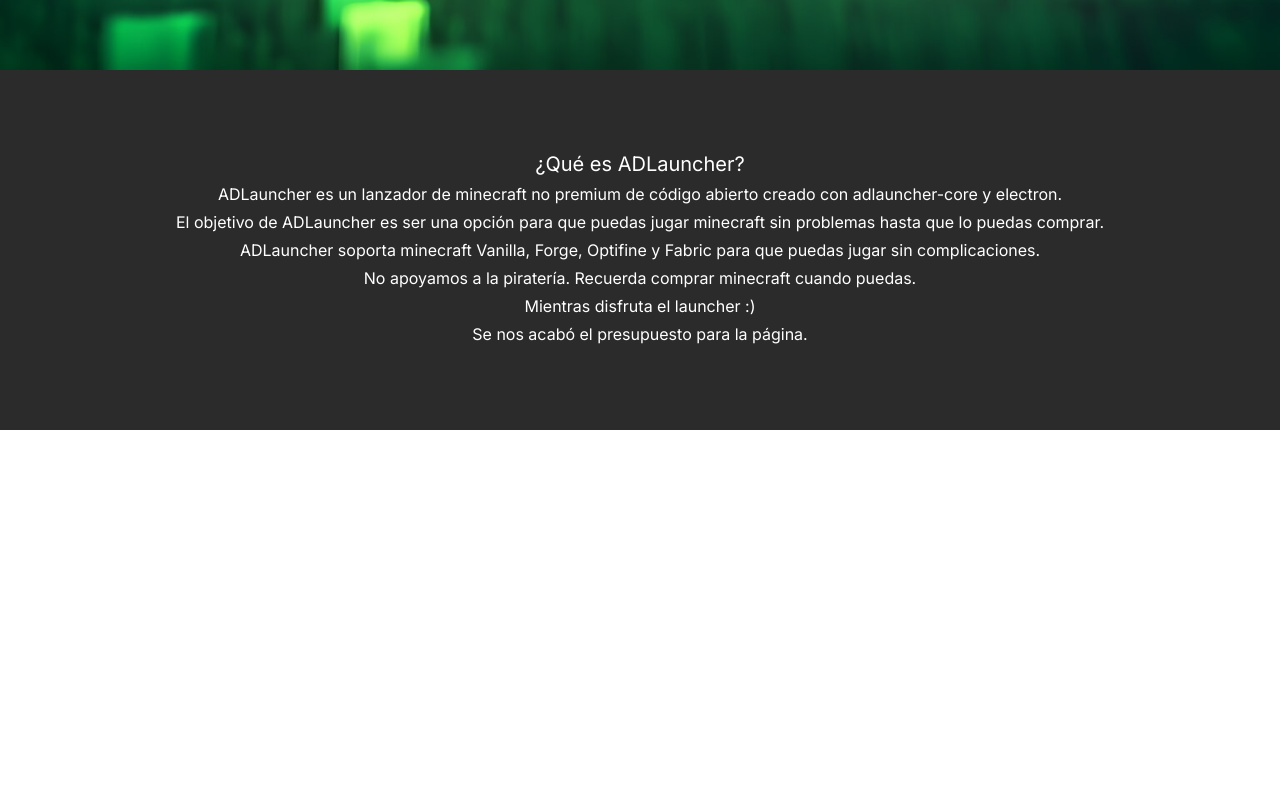
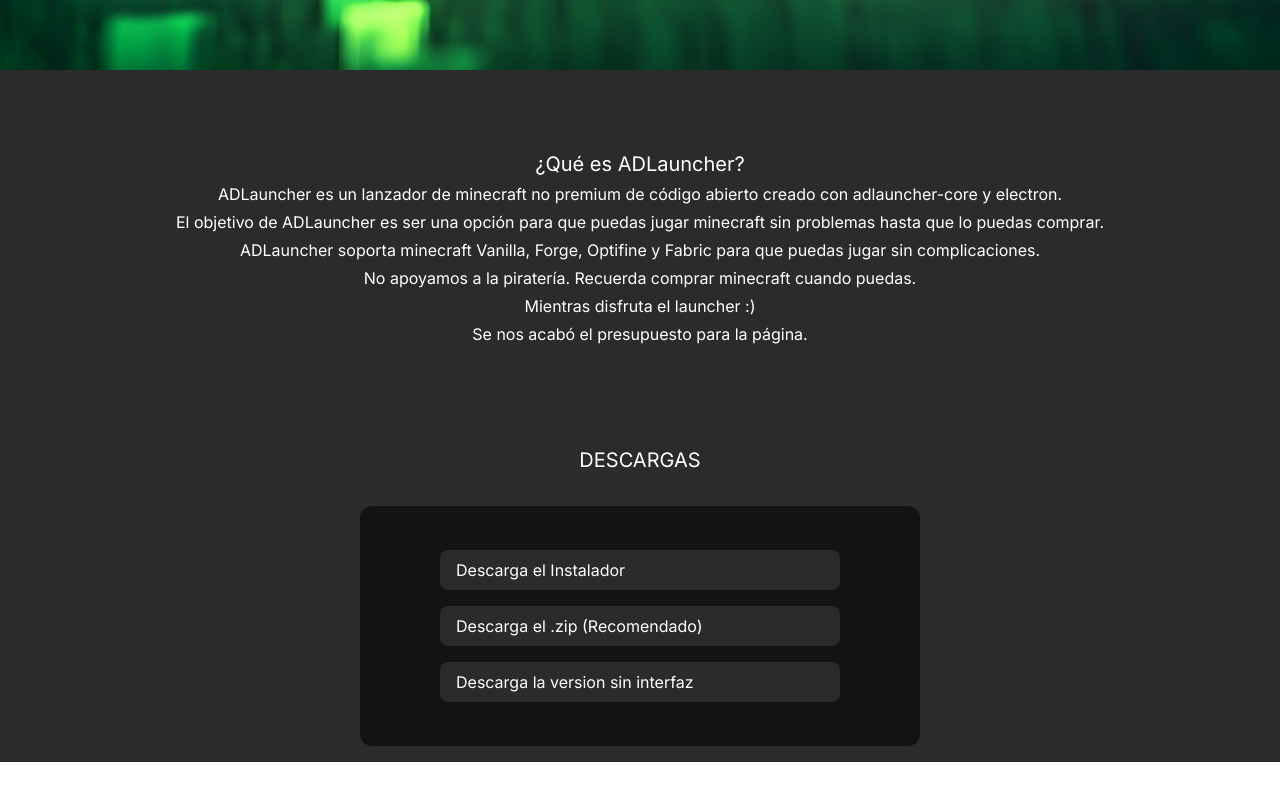
Before and after one commit to dani-adbg/adlauncher-web, a Next.js app: page / in a window 1280 px wide. Shown: the part 634-1434 px from the top of the page. Before the commit the page ends 1136 px from the top, so only its background shows below. Built offline with nearby package versions, Linux system fonts and the light colour scheme.

Commit message:
resources style

```diff
--- a/src/app/sections/Resources.jsx
+++ b/src/app/sections/Resources.jsx
@@ -1,11 +1,12 @@
 export default function Resources() {
   return (
-    <div id="resources">
-      <span>DESCARGAS</span>
-      <span>Descarga ADLauncher para Windows</span>
-      <span>Descarga el Instalador</span>
-      <span>Descarga el .zip (Recomendado)</span>
-      <span>Descarga la version sin interfaz</span>
+    <div id="downloads" className="bg-gray flex flex-col  items-center">
+      <span className="text-xl my-[2vh]">DESCARGAS</span>
+      <div className="flex flex-col justify-center my-[2vh] bg-black w-[70vh] h-[30vh] px-[10vh] rounded-xl">
+        <a href="https://github.com/dani-adbg/adlauncher/releases/download/1.0.0/adlauncher-1.0.0.Setup.exe" className="my-2 bg-gray rounded-lg h-[5vh] flex items-center px-[2vh] hover:bg-black cursor-pointer transition ease-linear delay-200">Descarga el Instalador</a>
+        <a href="https://github.com/dani-adbg/adlauncher/releases/download/1.0.0/adlauncher-1.0.0.zip" className="my-2 bg-gray rounded-lg h-[5vh] flex items-center px-[2vh] hover:bg-black cursor-pointer transition ease-linear delay-200">Descarga el .zip (Recomendado)</a>
+        <a href="https://github.com/dani-adbg/adlauncher/releases/download/1.0.0/adlauncher-1.0.0-terminal.exe" className="my-2 bg-gray rounded-lg h-[5vh] flex items-center px-[2vh] hover:bg-black cursor-pointer transition ease-linear delay-200">Descarga la version sin interfaz</a>
+      </div>
     </div>
   )
 }
```
